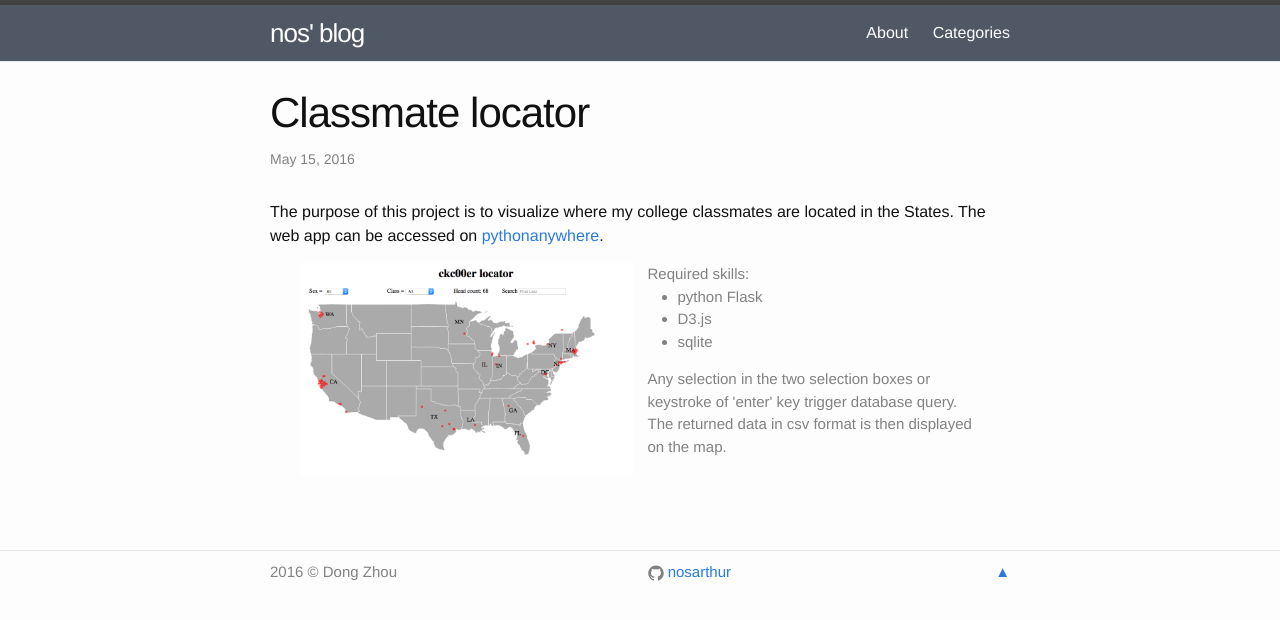
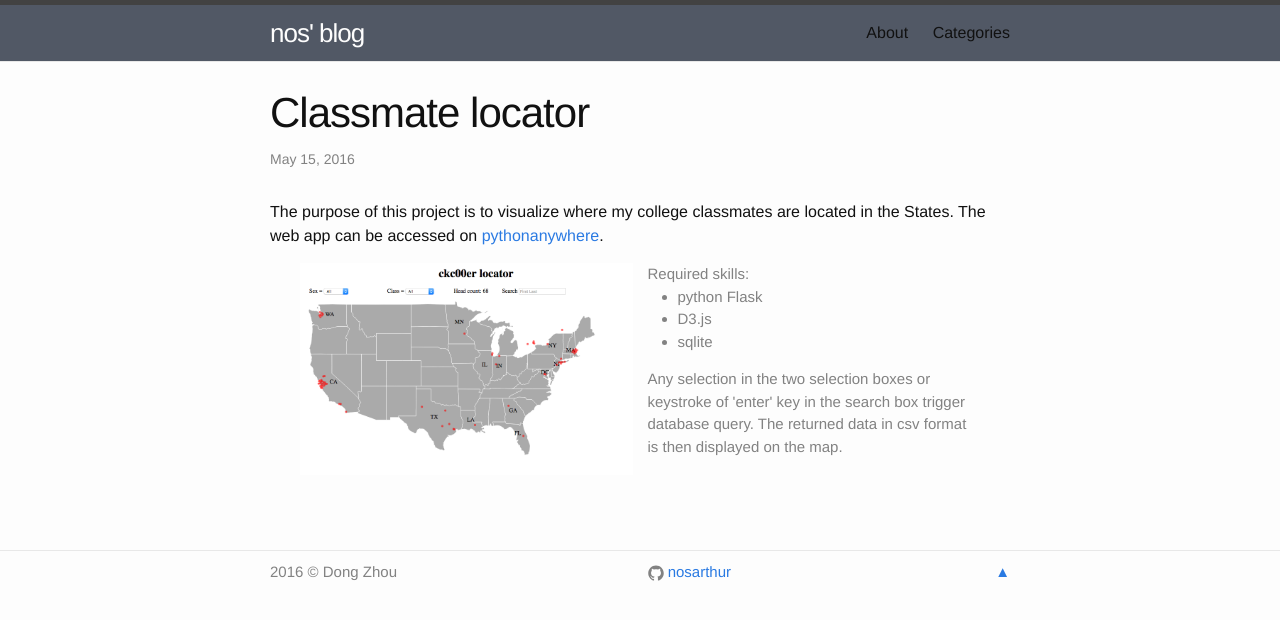
Before and after one commit to nosarthur/nosarthur.github.io, a Jekyll site: the page built from _posts/2016-05-14-ckc00.md, in a window 1280 px wide. Shown: the top 620 px of the page. Built offline with Jekyll 4.4.1, drawn with Linux system fonts in a browser that asks for light colours; comment, search, counter and statistics services are not loaded.

Commit message:
fix bugs

```diff
--- a/_posts/2016-05-14-ckc00.md
+++ b/_posts/2016-05-14-ckc00.md
@@ -21,7 +21,8 @@
       <li>D3.js</li>
       <li>sqlite</li>
       </ul>
-      Any selection in the two selection boxes or keystroke of 'enter' key trigger database query. The returned data in csv format is then displayed on the map.
+      Any selection in the two selection boxes or keystroke of 'enter' key in the search box trigger database query.
+      The returned data in csv format is then displayed on the map.
       </div>
     </div>
   </div>
--- a/_sass/_layout.scss
+++ b/_sass/_layout.scss
@@ -34,7 +34,7 @@
     }
 
     .page-link {
-        color: $background-color;
+        color: $text-color;
         line-height: $base-line-height;
 
         // Gaps between nav items, but not on the last one
```
Also changed, not shown: about.md (+3 -3 lines).
